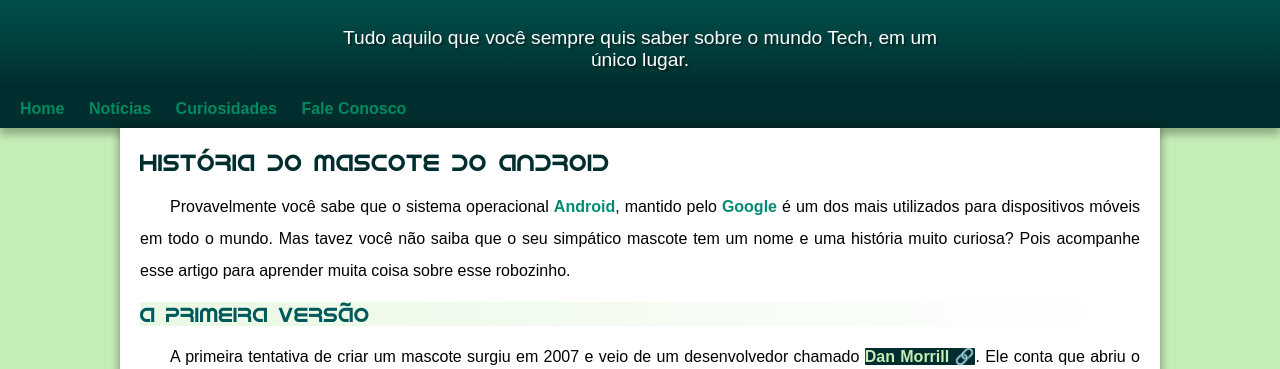
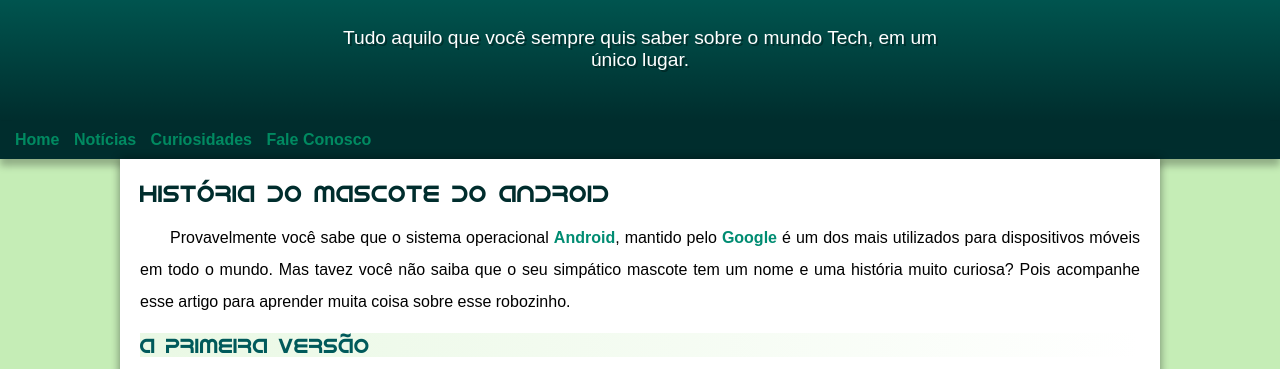
Before and after one commit to lucasmartins0/projeto-android, a plain HTML site: page index.html in a window 1280 px wide. Shown: the part 95-464 px from the top of the page. Drawn offline with Linux system fonts and the light colour scheme.

Commit message:
Mudança no nav > a e no paráragrafo do menu

```diff
--- a/estilo/style.css
+++ b/estilo/style.css
@@ -51,6 +51,7 @@ header > p {
     max-width: 600px;
     margin: auto;
     padding: 0px 10px;
+    padding-bottom: 50px;
     text-shadow: 2px 2px 0px rgba(0, 0, 0, 0.33);
 }
 
@@ -72,7 +73,7 @@ nav {
 
 nav > a {
     color: var(--cor1);
-    padding: 10px;
+    padding: 5px;
     text-decoration: none;
     font-weight: bold;
     border-radius: 4px;
```
